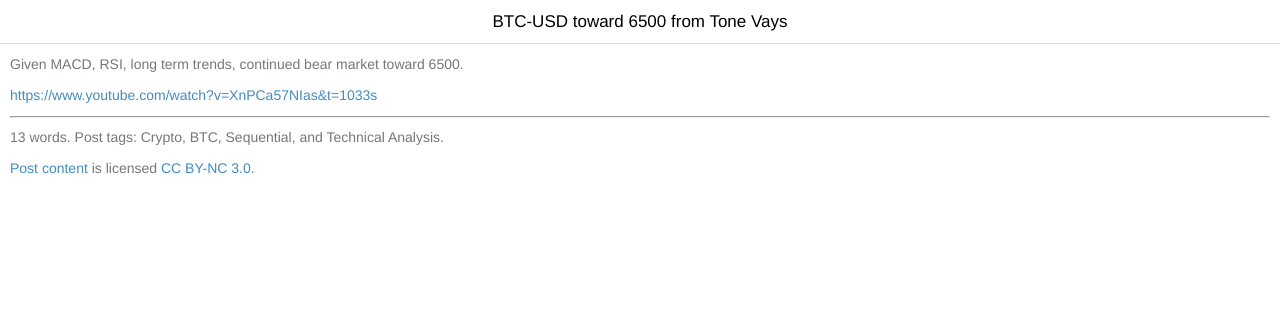
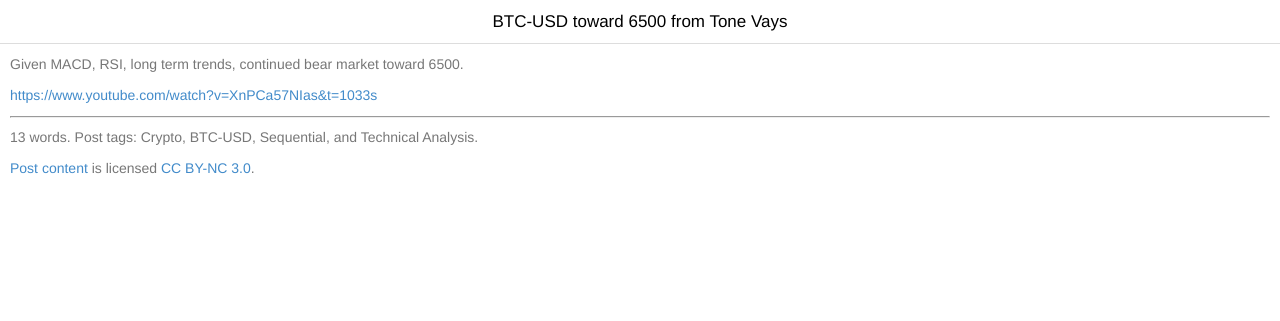
Before and after one commit to Vraid-Systems/Vraid-Systems.github.io, a Jekyll site: the page built from _posts/2020-01-02-btc-usd-6500.md, in a window 1280 px wide. Shown: the top 321 px of the page. Built offline with Jekyll 4.4.1, drawn with Linux system fonts in a browser that asks for light colours.

Commit message:
be more precise with BTC-USD instead of BTC tags

```diff
--- a/_posts/2020-01-02-btc-usd-6500.md
+++ b/_posts/2020-01-02-btc-usd-6500.md
@@ -4,7 +4,7 @@
 confidence: -0.7
 tags:
 - Crypto
-- BTC
+- BTC-USD
 - Sequential
 - Technical Analysis
 ---
```
Also changed, not shown: _posts/2020-01-02-btc-usd-bottom-6665.md (+1 -1 lines), _posts/2020-01-21-btc-usd-reversal-to-7800.md (+1 -1 lines), _posts/2020-02-01-btc-usd-significant-resistance-at-10000.md (+1 -1 lines), _posts/2020-02-01-eth-usd-160-to-180-range-trade.md (+1 -1 lines), _posts/2020-02-06-btc-usd-needs-to-hit-7100-to-breach-10000.md (+1 -1 lines).
